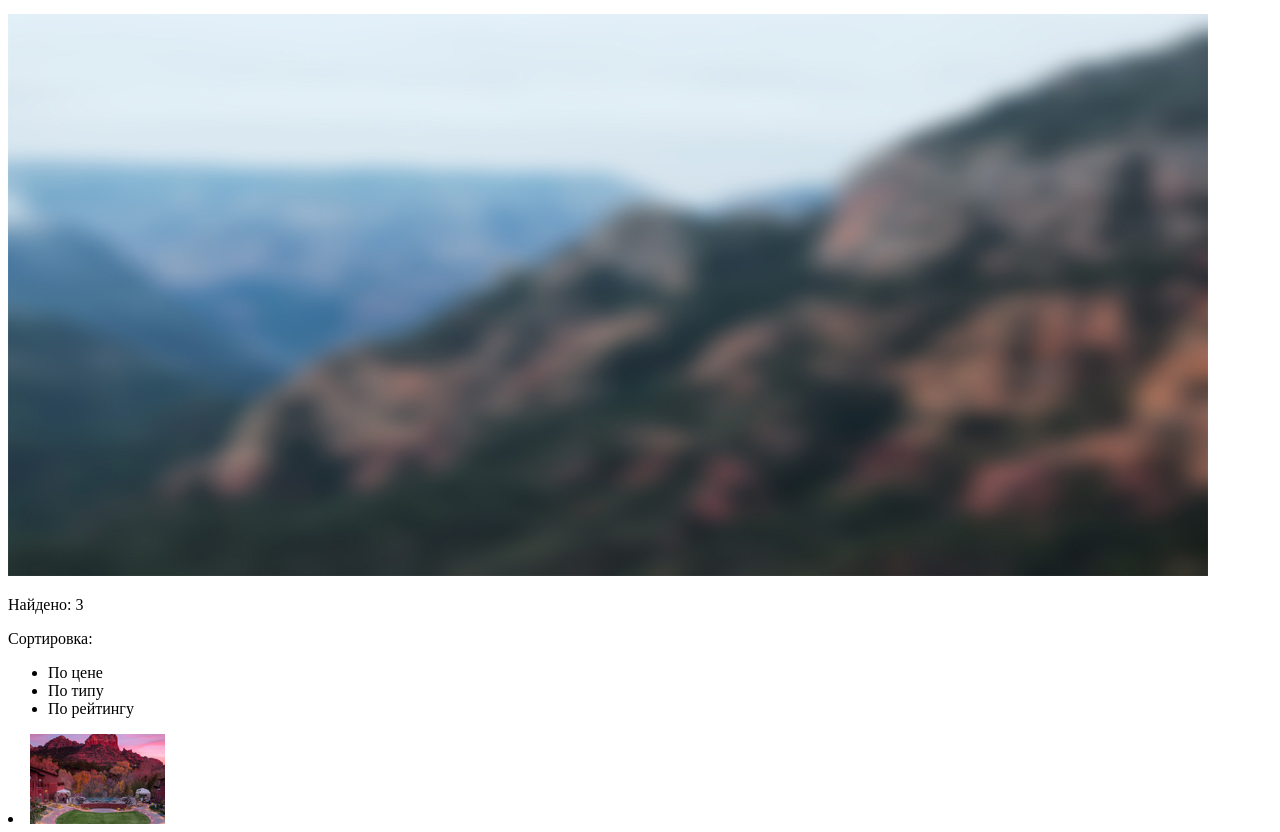
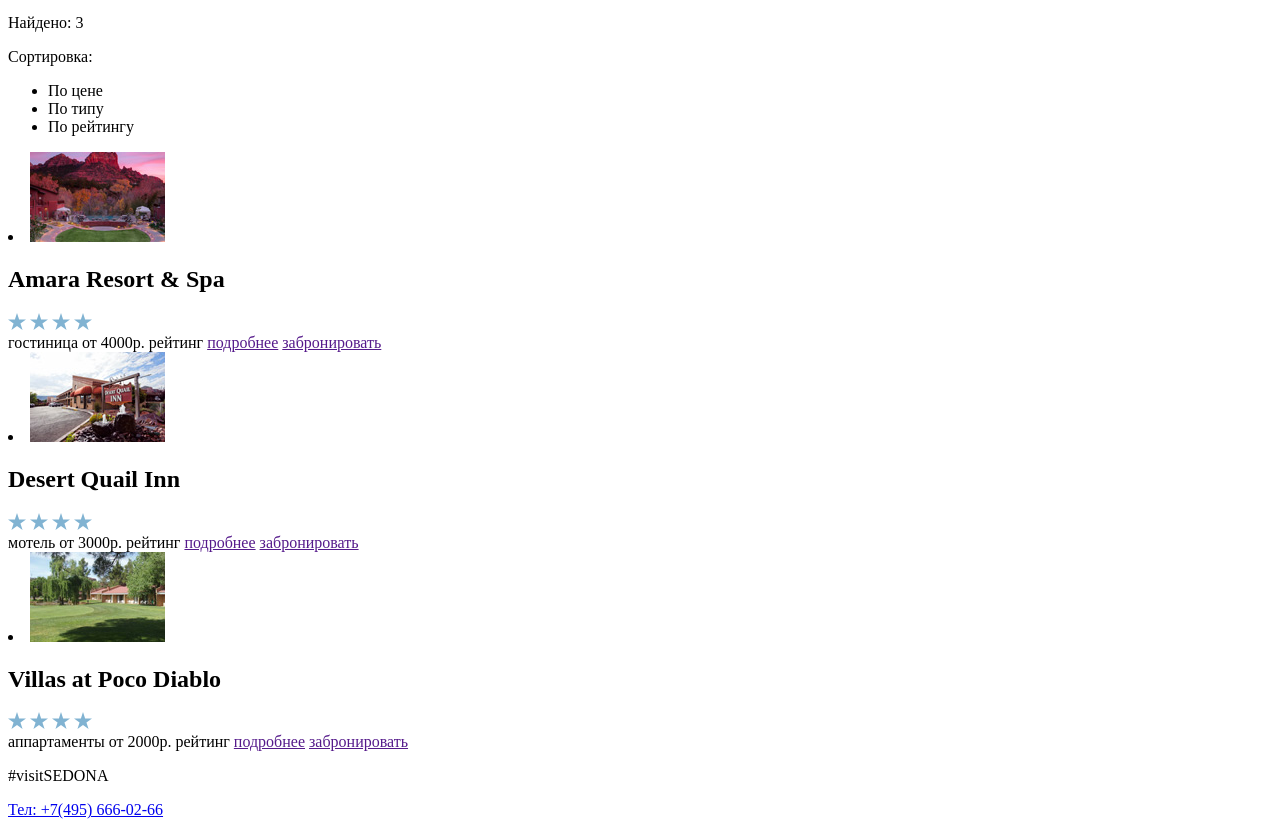
Before and after one commit to nzelenina/1198927-sedona-27, a plain HTML site: page inner.html in a window 1280 px wide. Shown: the part 108-940 px from the top of the page. Drawn offline with Linux system fonts and the light colour scheme.

Commit message:
добавила рейтинг убрала фоновую картинку

```diff
--- a/inner.html
+++ b/inner.html
@@ -25,7 +25,7 @@
   		</nav>
    	</header>
    	<main>
-      <img src="img/filter-background.jpg" alt="filter-background" width="1200" height="562">
+
    		<form>
 
    		</form>
@@ -48,6 +48,7 @@
           </div>
    			<span>гостиница</span>
    			<span> от 4000р.</span>
+        <span>рейтинг</span>
    			<a href="">подробнее</a>
    			<a href="">забронировать</a>
    			</li>
@@ -64,6 +65,7 @@
 
    			<span>мотель</span>
    			<span> от 3000р.</span>
+        <span>рейтинг</span>
    			<a href="">подробнее</a>
    			<a href="">забронировать</a>
      		</li>
@@ -80,6 +82,7 @@
 
    			<span>аппартаменты</span>
    			<span> от 2000р.</span>
+        <span>рейтинг</span>
    			<a href="">подробнее</a>
    			<a href="">забронировать</a>
 
```
Also changed, not shown: index.html (+6 -8 lines), img/intro-mask.svg (added).
